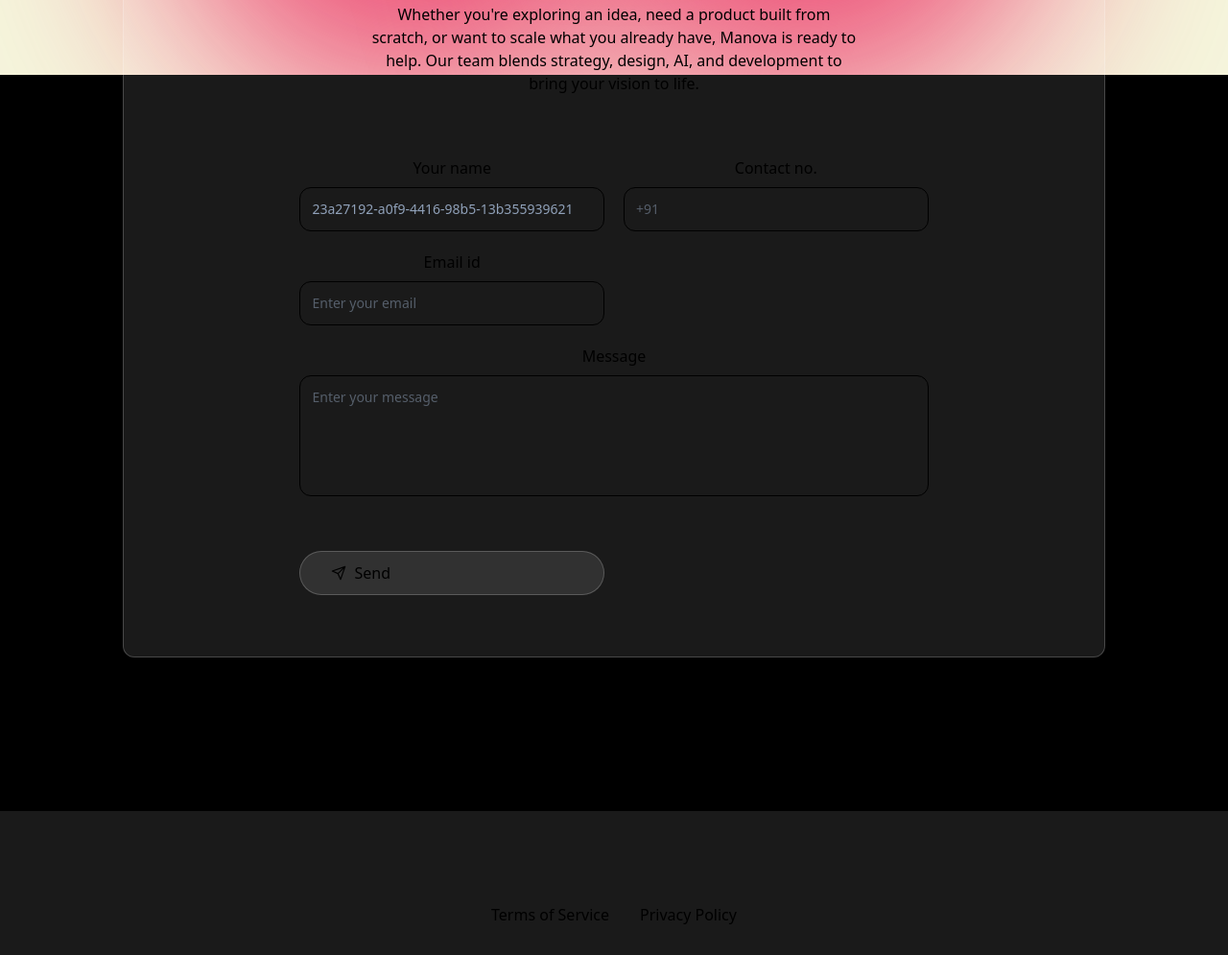
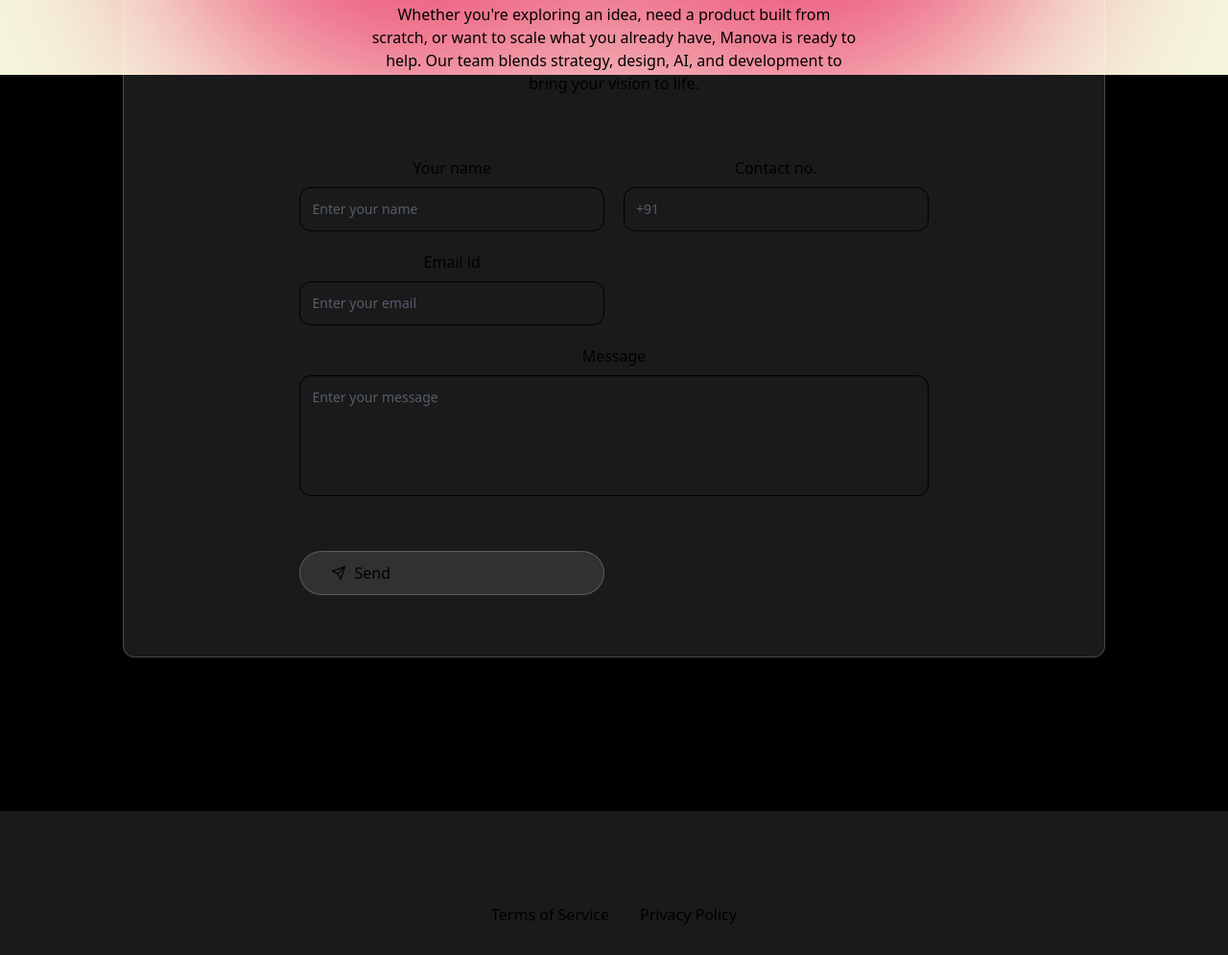
Before and after one commit to thelazybugger/Virsion-1, a website: page contact.html in a window 1280 px wide. Shown: the part 722-1717 px from the top of the page at 96% size. Drawn offline with nearby package versions, Linux system fonts and the light colour scheme.

Commit message:
Fix HTML formatting and structure in contact.html

```diff
--- a/contact.html
+++ b/contact.html
@@ -133,7 +133,7 @@
             </label>
             <input placeholder="Enter your name"
                 class="w-full mt-2 p-3 outline-none border border-black focus-within:ring-1 transition rounded-xl focus:ring-black"
-                type="text" name="name"  value="23a27192-a0f9-4416-98b5-13b355939621">
+                type="text" name="name">
         </div>
 
         <div>
```
